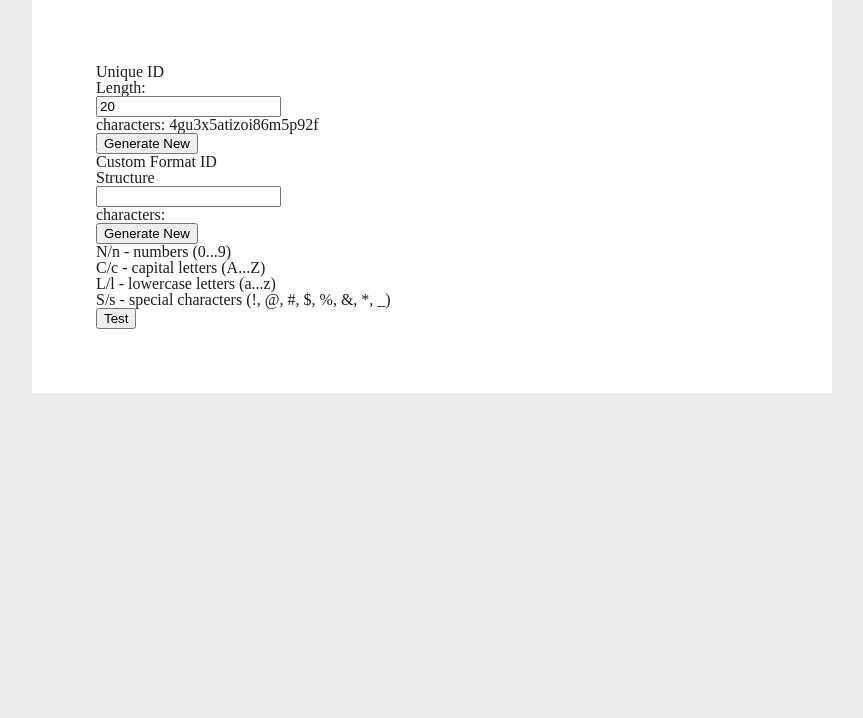
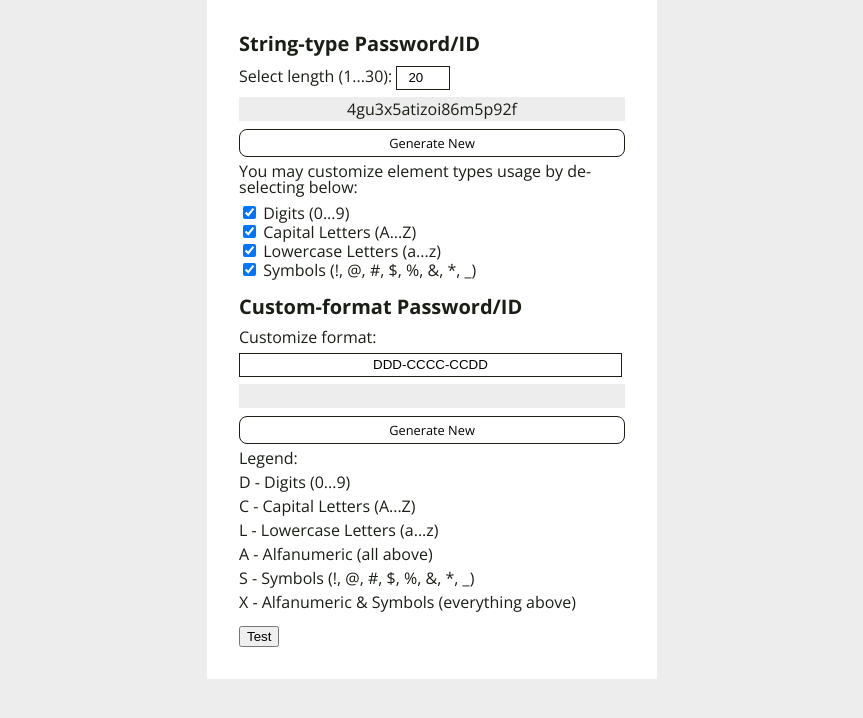
Before and after one commit to sergeymoryakov/id-generator, a website: page index.html in a window 1280 px wide. Shown: the whole page, without its empty margins (208-1071 px from the left). Drawn offline with nearby package versions, Linux system fonts and the light colour scheme.

Commit message:
formatting style

```diff
--- a/index.css
+++ b/index.css
@@ -1,13 +1,87 @@
 html {
-    /* font-family: ; */
-    font-size: 1em;
+    font-family: "Open Sans", sans-serif;
+    font-size: 0.75em;
     color: #1a1f16;
     background-color: #ededed;
 }
 
 .container {
     margin: 0 auto;
-    padding: 4rem;
-    max-width: 800px;
+    padding: 1rem;
+    /* max-width: 800px; */
     background-color: #fff;
 }
+
+@media (min-width: 260px) {
+    html {
+        font-size: 0.8em;
+    }
+}
+
+@media (min-width: 360px) {
+    html {
+        font-size: 1em;
+    }
+
+    .container {
+        padding: 2rem;
+        max-width: 450px;
+    }
+}
+
+h2 {
+    margin-bottom: 0.5em;
+    font-size: 1.25rem;
+    line-height: 1.5rem;
+    font-weight: 700;
+}
+
+p {
+    margin-bottom: 0.5em;
+}
+
+.input1 {
+    margin-bottom: 0.5em;
+    line-height: 1.5em;
+    text-align: center;
+    border: 1px solid #1a1f16;
+}
+
+.input2 {
+    margin-bottom: 0.5em;
+    width: calc(100% - 9px);
+    line-height: 1.5em;
+    text-align: center;
+    border: 1px solid #1a1f16;
+}
+
+.id-wrapper {
+    margin-bottom: 1em;
+    /* background-color: #ededed; */
+    /* border: 1px dashed red; */
+}
+
+.id {
+    margin-bottom: 0.5em;
+    min-width: 35ex;
+    height: 1.5em;
+    line-height: 1.5em;
+    text-align: center;
+    background-color: #ededed;
+}
+
+.new-btn {
+    margin-bottom: 0.5em;
+    width: 100%;
+    font-family: inherit;
+    font-size: 0.8rem;
+    line-height: 1.5rem;
+    background-color: #fff;
+    border: 1px solid #1a1f16;
+    border-radius: 0.5rem;
+    cursor: pointer;
+}
+
+.types-list {
+    margin-bottom: 0.5em;
+}
--- a/index.html
+++ b/index.html
@@ -4,28 +4,103 @@
         <meta charset="UTF-8" />
         <meta name="viewport" content="width=device-width, initial-scale=1.0" />
         <link rel="shortcut icon" href="m-gold-s.png" type="image/png" />
-        <title>ID Generator</title>
+        <title>Password/ID Generator</title>
         <link rel="stylesheet" href="reset.css" />
+        <link rel="preconnect" href="https://fonts.googleapis.com" />
+        <link rel="preconnect" href="https://fonts.gstatic.com" crossorigin />
+        <link
+            href="https://fonts.googleapis.com/css2?family=Open+Sans:wght@400;700&display=swap"
+            rel="stylesheet"
+        />
         <link rel="stylesheet" href="index.css" />
     </head>
     <body>
         <div class="container">
-            <h2>Unique ID</h2>
-            <p>Length:</p>
-            <input id="input1" type="text" />
-            <p>characters: <span id="id1"></span></p>
-            <button id="id1Btn">Generate New</button>
-            <h2>Custom Format ID</h2>
-            <p>Structure</p>
-            <input id="input2" type="text" />
-            <p>characters: <span id="id2"></span></p>
-            <button id="id2Btn">Generate New</button>
-            <br />
-            <p>N/n - numbers (0...9)</p>
-            <p>C/c - capital letters (A...Z)</p>
-            <p>L/l - lowercase letters (a...z)</p>
-            <p>S/s - special characters (!, @, #, $, %, &, *, _)</p>
-
+            <div class="id-wrapper">
+                <h2>String-type Password/ID</h2>
+                <label for="input1">Select length (1...30):</label>
+                <input
+                    class="input1"
+                    id="input1"
+                    name="input1"
+                    type="number"
+                    min="1"
+                    max="30"
+                />
+                <div class="id" id="id1"></div>
+                <button class="new-btn" id="id1Btn">Generate New</button>
+                <!-- <br /> -->
+                <p>
+                    You may customize element types usage by de-selecting below:
+                </p>
+                <ul class="types-list">
+                    <li>
+                        <input
+                            type="checkbox"
+                            id="cbDigits"
+                            name="cb-digits"
+                            value="d"
+                            checked
+                        />
+                        <label for="cb-digits"> Digits (0...9)</label><br />
+                    </li>
+                    <li>
+                        <input
+                            type="checkbox"
+                            id="cbCapitals"
+                            name="cb-capitals"
+                            value="c"
+                            checked
+                        />
+                        <label for="cb-capitals"> Capital Letters (A...Z)</label
+                        ><br />
+                    </li>
+                    <li>
+                        <input
+                            type="checkbox"
+                            id="cbLowercases"
+                            name="cb-lowercases"
+                            value="l"
+                            checked
+                        />
+                        <label for="cb-lowercases">
+                            Lowercase Letters (a...z)</label
+                        ><br />
+                    </li>
+                    <li>
+                        <input
+                            type="checkbox"
+                            id="cbSymbols"
+                            name="cb-symbols"
+                            value="s"
+                            checked
+                        />
+                        <label for="cb-symbols">
+                            Symbols (!, @, #, $, %, &, *, _)</label
+                        >
+                    </li>
+                </ul>
+            </div>
+            <div class="id-wrapper">
+                <h2>Custom-format Password/ID</h2>
+                <p>Customize format:</p>
+                <input
+                    class="input2"
+                    id="input2"
+                    type="text"
+                    name="input2"
+                    value="DDD-CCCC-CCDD"
+                />
+                <div class="id" id="id2"></div>
+                <button class="new-btn" id="id2Btn">Generate New</button>
+                <p>Legend:</p>
+                <p>D - Digits (0...9)</p>
+                <p>C - Capital Letters (A...Z)</p>
+                <p>L - Lowercase Letters (a...z)</p>
+                <p>A - Alfanumeric (all above)</p>
+                <p>S - Symbols (!, @, #, $, %, &, *, _)</p>
+                <p>X - Alfanumeric & Symbols (everything above)</p>
+            </div>
             <button id="testBtn">Test</button>
         </div>
         <script type="module" src="index.js"></script>
--- a/index.js
+++ b/index.js
@@ -9,7 +9,7 @@ const id2BtnNode = document.getElementById("id2Btn");
 
 const testBtnNode = document.getElementById("testBtn");
 
-const capitalLetters = [
+const capitals = [
     "A",
     "B",
     "C",
@@ -37,7 +37,7 @@ const capitalLetters = [
     "Y",
     "Z",
 ];
-const lowercaseLetters = [
+const lowercases = [
     "a",
     "b",
     "c",
@@ -65,11 +65,10 @@ const lowercaseLetters = [
     "y",
     "z",
 ];
-const numbers = ["0", "1", "2", "3", "4", "5", "6", "7", "8", "9"];
-const specialSymbols = ["!", "@", "#", "$", "%", "&", "*", "_"];
+const digits = ["0", "1", "2", "3", "4", "5", "6", "7", "8", "9"];
+const symbols = ["!", "@", "#", "$", "%", "&", "*", "_"];
 
-const randomSymbol =
-    specialSymbols[Math.floor(Math.random() * specialSymbols.length)];
+const randomSymbol = symbols[Math.floor(Math.random() * symbols.length)];
 
 function generateID(length) {
     return [...Array(length)]
```
